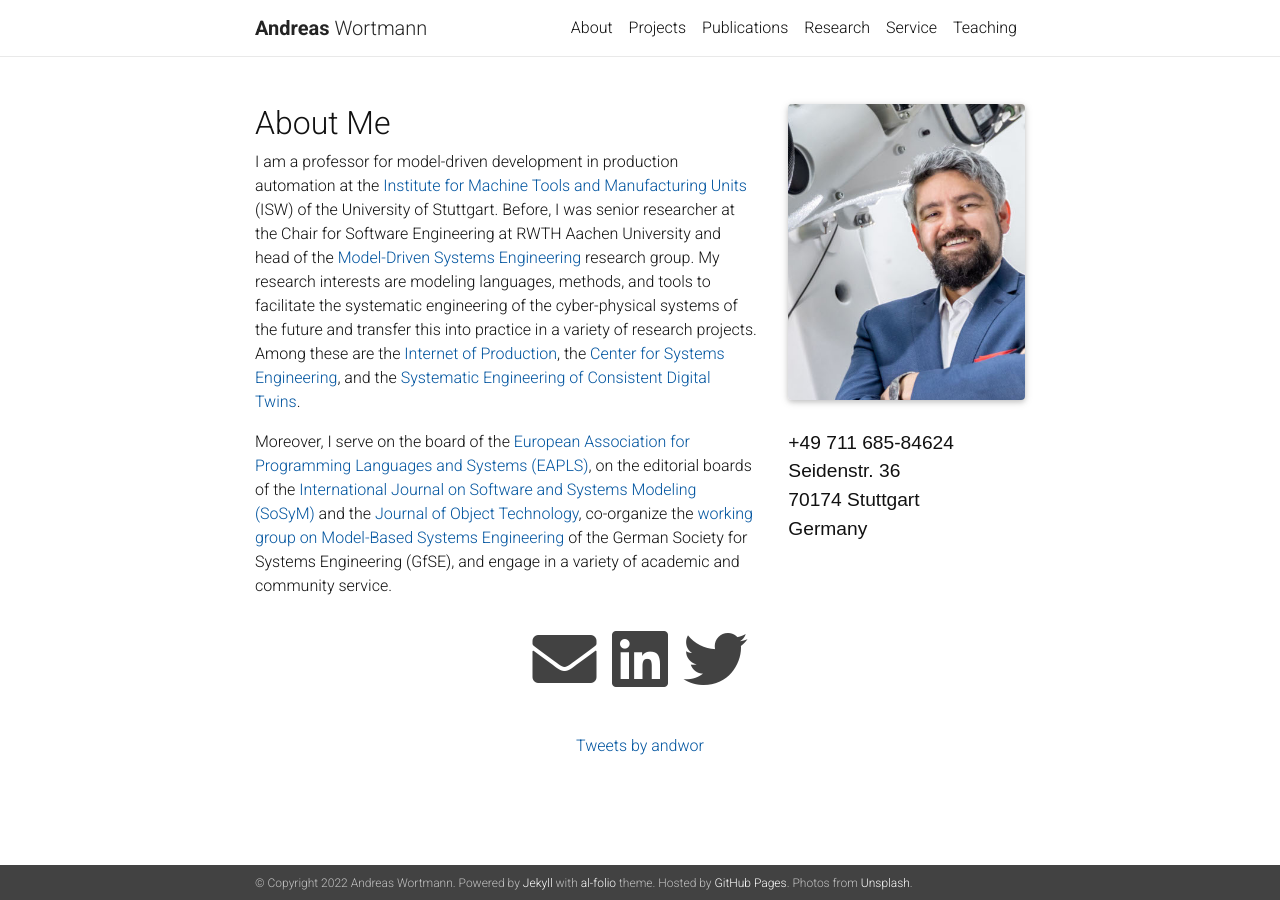
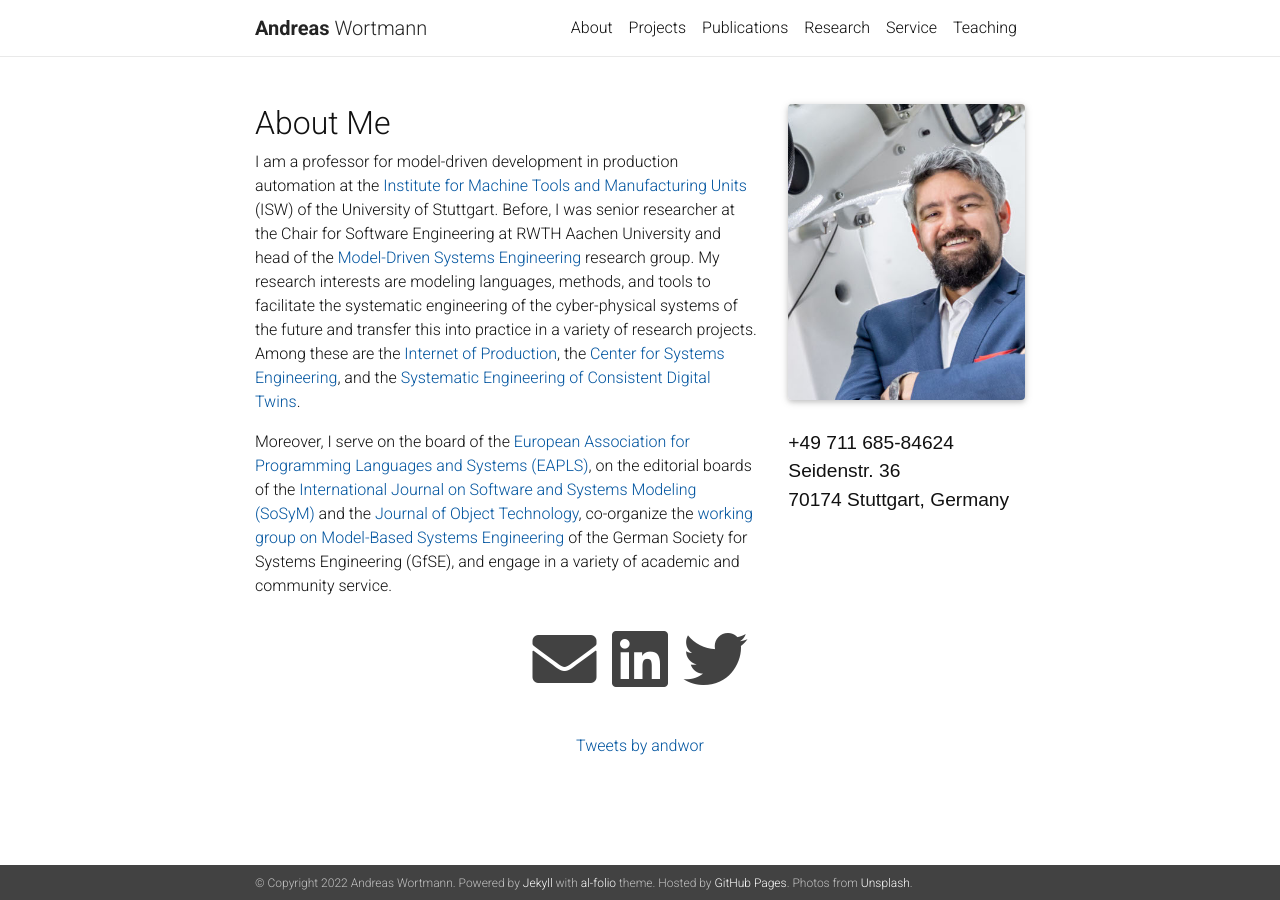
Before and after one commit to awortmann/awortmann.github.io, a Jekyll site: the page built from _pages/about.md, in a window 1280 px wide. Built offline with Jekyll 4.4.1, drawn with Linux system fonts in a browser that asks for light colours; nearby versions of some CDN libraries; comment, search, counter and statistics services are not loaded; a style sheet for code colours, icons or effects is not loaded.

Commit message:
Minor update

```diff
--- a/_pages/about.md
+++ b/_pages/about.md
@@ -11,8 +11,7 @@ profile:
     <p>&nbsp;</p>
     <p>+49 711 685-84624</p>
     <p>Seidenstr. 36</p>
-    <p>70174 Stuttgart</p>
-    <p>Germany</p>
+    <p>70174 Stuttgart, Germany</p>
 
 news: false
 social: true
```
